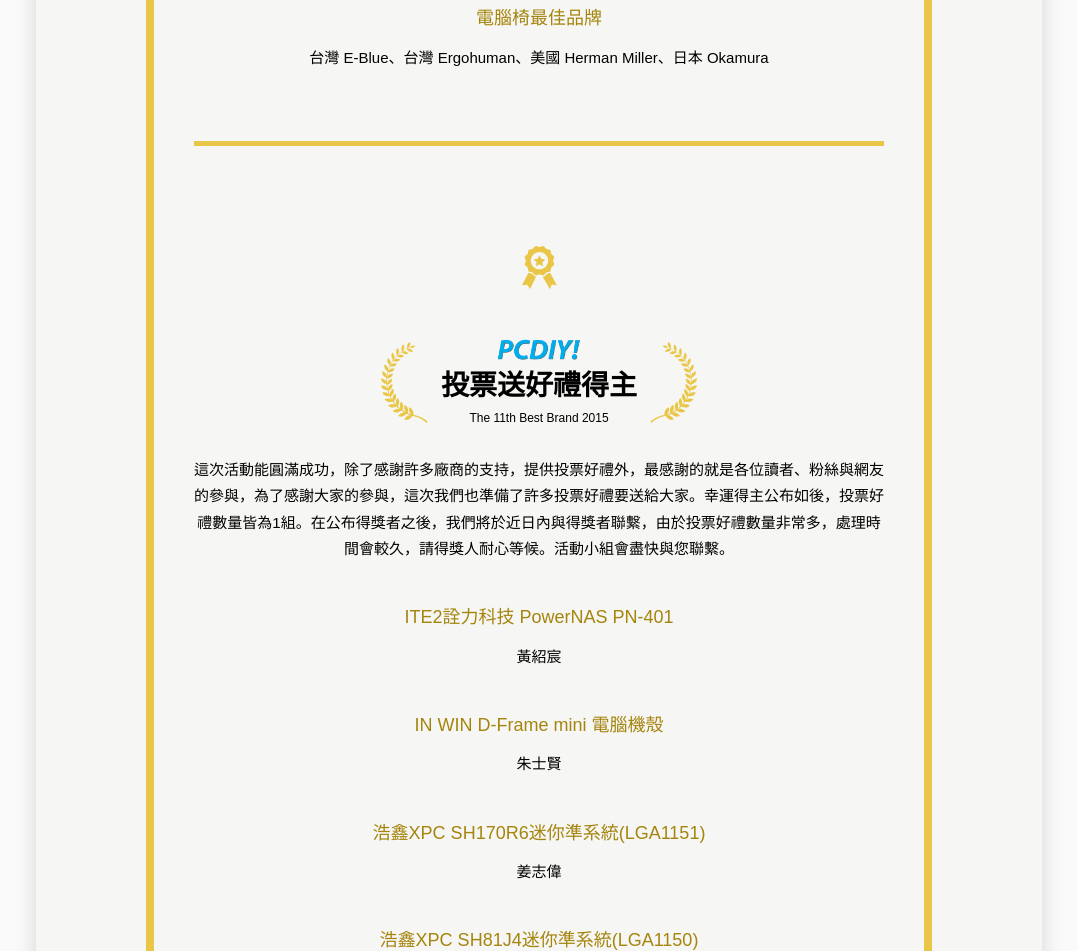
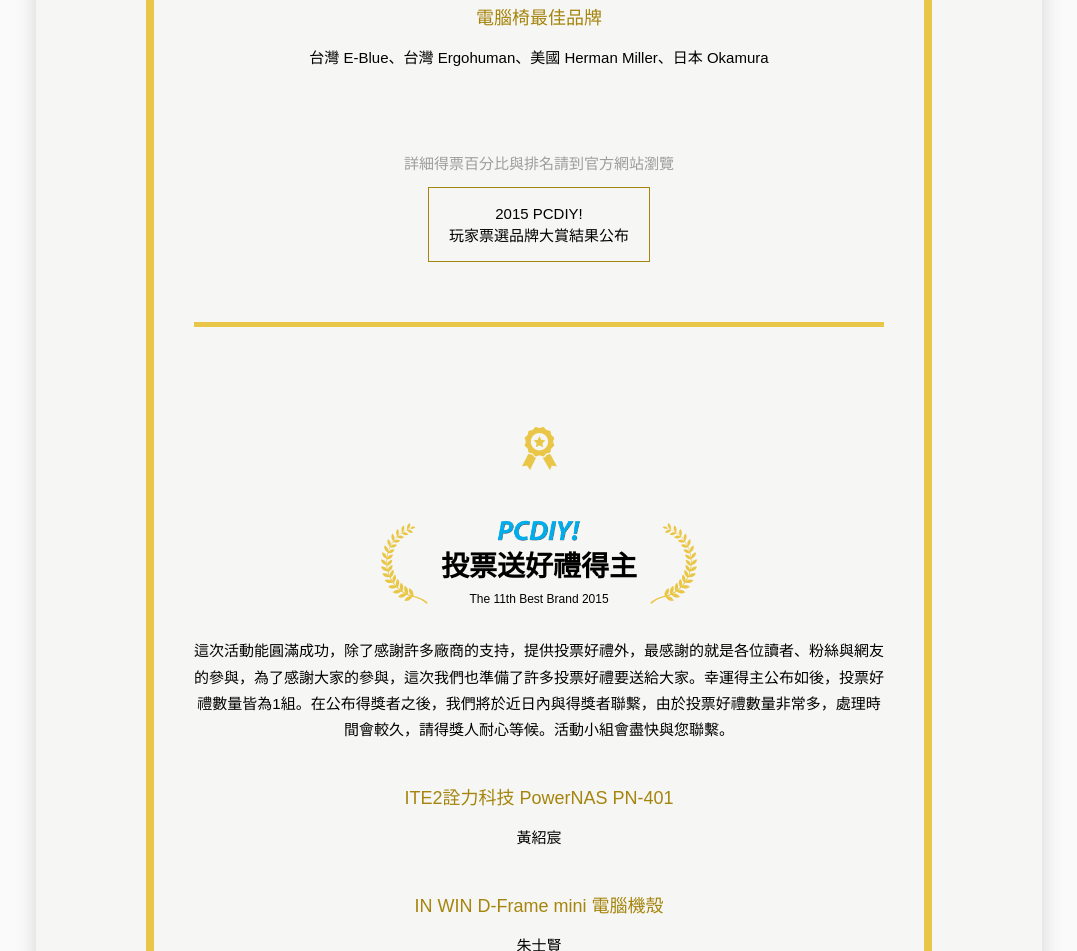
Before and after one commit to ajnepenthe/pcdiy-event-winner, a website: page index.html in a window 1280 px wide. Shown: the part 10699-11650 px from the top of the page, without its empty margins (101-1178 px from the left). Drawn offline with nearby package versions, Linux system fonts and the light colour scheme.

Commit message:
公布按鈕

```diff
--- a/index.html
+++ b/index.html
@@ -497,10 +497,10 @@
                         <p class="win">台灣 E-Blue、台灣 Ergohuman、美國 Herman Miller、日本 Okamura</p>
                     </li>
                 </ul>
-                <!-- <div class="remark">
+                <div class="remark">
                     <p>詳細得票百分比與排名請到官方網站瀏覽</p>
-                    <a href="#">2015第十一屆PCDIY!<br>玩家票選品牌大賞結果公佈</a>
-                </div> -->
+                    <a href="http://www.pcdiy.com.tw/webroot/article.php?art=3181" target="_blank">2015 PCDIY!<br>玩家票選品牌大賞結果公布</a>
+                </div>
             </div>
             <div class="winner player">
                 <div>
```
